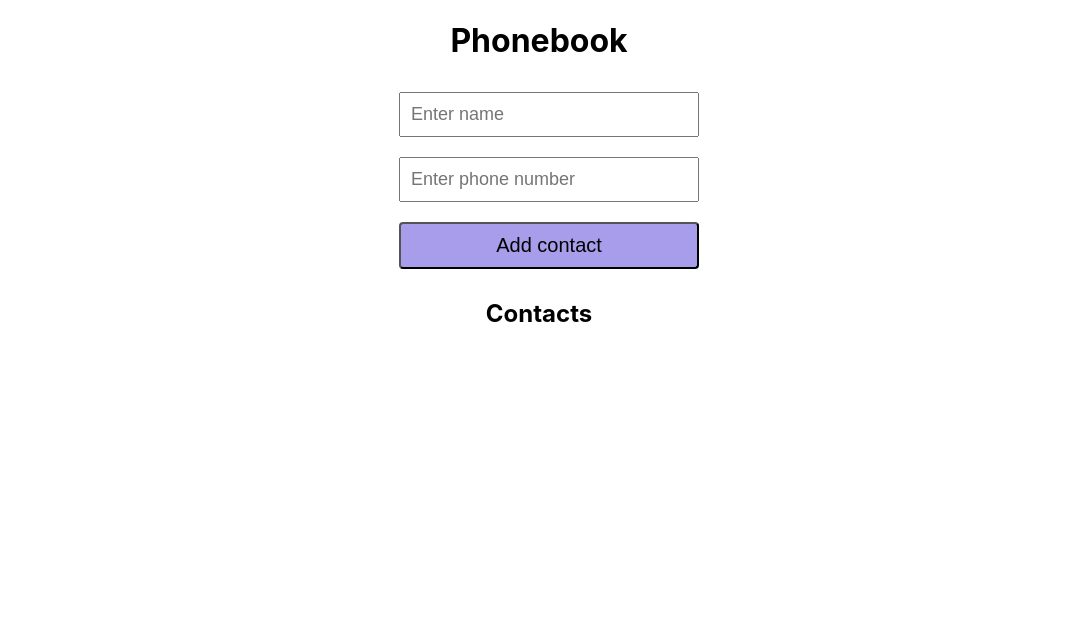
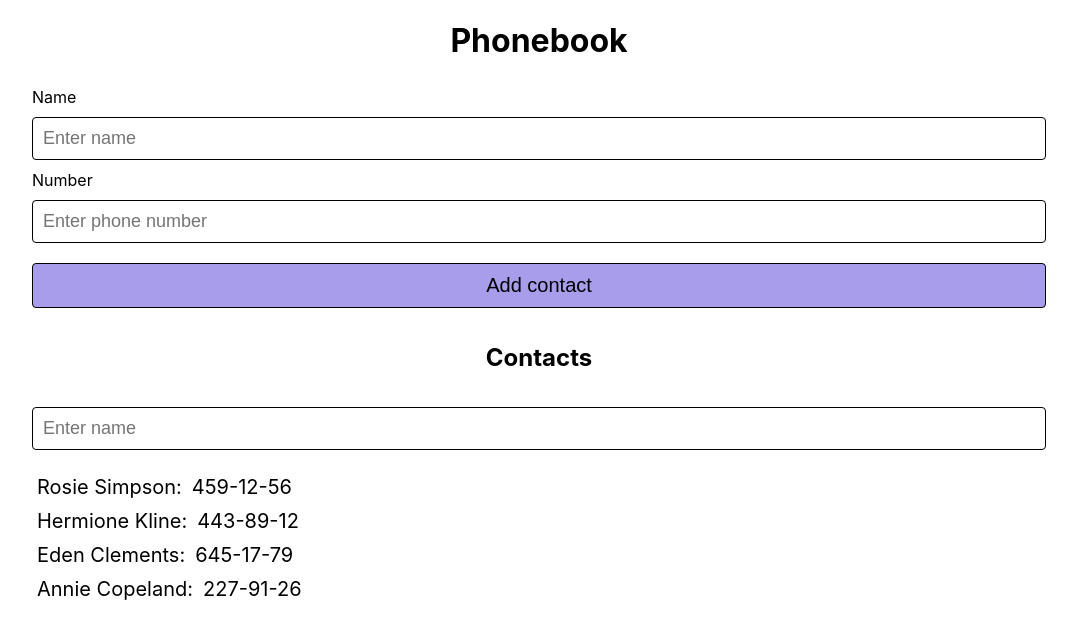
Before and after one commit to YekaterinaPavlenko/goit-react-hw-02-phonebook, a React (Create React App) app: page / in a window 1280 px wide. Shown: the top 638 px of the page, without its empty margins (101-1178 px from the left). Built offline with nearby package versions, Linux system fonts and the light colour scheme.

Commit message:
добавляет все по фильтр

```diff
--- a/src/App.js
+++ b/src/App.js
@@ -1,35 +1,69 @@
 import React, { Component } from "react";
 import "./App.css";
 import ContactForm from "./components/ContactsForm/ContactsForm";
+import ContactList from "./components/ContactList/ContactList";
+import Filter from "./components/Filter/Filter";
 class App extends Component {
   state = {
-    contacts: [],
+    contacts: [
+      { id: "id-1", name: "Rosie Simpson", number: "459-12-56" },
+      { id: "id-2", name: "Hermione Kline", number: "443-89-12" },
+      { id: "id-3", name: "Eden Clements", number: "645-17-79" },
+      { id: "id-4", name: "Annie Copeland", number: "227-91-26" },
+    ],
+    filter: "",
   };
 
   formSubmitHandler = (data) => {
-    const { contacts } = this.state;
-    console.log(data);
-    // console.log(prevState);
-    this.setState((prevState) => {
-      console.log(prevState);
-      return {
-        contacts: prevState.contacts.map((contact) => {
-          console.log(contact);
-          return contact.phone ? contacts : { ...contacts, data };
-        }),
-      };
-    });
+    this.setState((prevState) => ({
+      contacts: [data, ...prevState.contacts],
+    }));
+    // this.setState((prevState) => {
+    //   prevState.contacts.map((contact) => {
+    //     // if (contact.name === data.name) {
+    //     //   return { contacts: [data, ...prevState.contacts] };
+    //     // }
+    //     // return { contacts: prevState.contacts };
+    //     return {
+    //       contacts:
+    //         contact.name === data.name
+    //           ? prevState.contacts
+    //           : [data, ...prevState.contacts],
+    //     };
+    //   });
+    // });
+  };
+
+  // handleCountFeedback = ({ option }) => {
+  //   this.setState((prevState) => {
+  //     return {
+  //       [option.toLowerCase()]: prevState[option] + 1,
+  //     };
+  //   });
+  // };
+  addFilterValue = (e) => {
+    this.setState({ filter: e.currentTarget.value });
+    console.log(this.filter);
+  };
+  getVisibleContacts = () => {
+    const { filter, contacts } = this.state;
+    const normalizedFilter = filter.toLowerCase();
+
+    return contacts.filter((contact) =>
+      contact.name.toLowerCase().includes(normalizedFilter)
+    );
   };
   render() {
-    // const { name, contacts } = this.state;
+    const { filter } = this.state;
+    const visibleContacts = this.getVisibleContacts();
     return (
       <div className="App">
         <h1>Phonebook</h1>
         <ContactForm onSubmit={this.formSubmitHandler} />
 
         <h2>Contacts</h2>
-        {/* <Filter />
-  <ContactList /> */}
+        <Filter value={filter} changeFilter={this.addFilterValue} />
+        <ContactList contacts={visibleContacts} />
       </div>
     );
   }
--- /dev/null
+++ b/src/components/ContactList/ContactItem/ContactItem.js
@@ -0,0 +1,30 @@
+import React from "react";
+import ls from "../ContactList.module.css";
+import PropTypes from "prop-types";
+const ContactItem = ({ contacts }) => {
+  //   console.log(contacts);
+  return contacts.map((contact) => {
+    const { name, number, id } = contact;
+    return (
+      <li key={id} className={ls.item}>
+        <p>{name}:</p>
+        <p>{number}</p>
+      </li>
+    );
+  });
+};
+ContactItem.defaultProps = {
+  name: "",
+  number: "",
+  id: "",
+};
+ContactItem.propTypes = {
+  contacts: PropTypes.arrayOf(
+    PropTypes.shape({
+      name: PropTypes.string.isRequired,
+      number: PropTypes.string.isRequired,
+      id: PropTypes.string.isRequired,
+    })
+  ).isRequired,
+};
+export default ContactItem;
--- a/src/components/ContactList/ContactList.js
+++ b/src/components/ContactList/ContactList.js
@@ -1 +1,19 @@
-// ContactList
+import React, { Component } from "react";
+import ls from "./ContactList.module.css";
+import PropTypes from "prop-types";
+import ContactItem from "./ContactItem/ContactItem";
+class ContactList extends Component {
+  render() {
+    // console.log(this.props);
+    const { contacts } = this.props;
+    return (
+      <ul className={ls.list}>
+        <ContactItem contacts={contacts} />
+      </ul>
+    );
+  }
+}
+ContactList.propTypes = {
+  contacts: PropTypes.arrayOf(PropTypes.shape).isRequired,
+};
+export default ContactList;
--- a/src/components/ContactList/ContactList.module.css
+++ b/src/components/ContactList/ContactList.module.css
@@ -0,0 +1,17 @@
+ul {
+  list-style: disc;
+}
+p {
+  margin: 5px;
+}
+.list {
+  /* display: flex; */
+  width: 80%;
+  margin: auto;
+  padding: 5px;
+  list-style: disc;
+  font-size: 20px;
+}
+.item {
+  display: flex;
+}
--- a/src/components/ContactsForm/ContactForm.module.css
+++ b/src/components/ContactsForm/ContactForm.module.css
@@ -1,21 +1,28 @@
 .form {
-  width: 300px;
-  margin: auto;
   display: flex;
   flex-direction: column;
+  width: 80%;
+  margin: auto;
+  padding: 5px;
 }
+/* .label {
+  padding: 10px;
+} */
 .input {
   width: 100%;
-  margin: 10px;
+  margin: 10px 0;
   padding: 10px;
+  border: solid 1px black;
+  border-radius: 4px;
   font-size: 18px;
 }
 
 .button {
   width: 100%;
-  margin: 10px;
+  margin: 10px 0;
   padding: 10px;
   background-color: rgb(168, 157, 235);
+  border: solid 1px black;
+  border-radius: 4px;
   font-size: 20px;
-  border-radius: 4px;
 }
--- a/src/components/ContactsForm/ContactsForm.js
+++ b/src/components/ContactsForm/ContactsForm.js
@@ -1,5 +1,5 @@
 import React, { Component } from "react";
-import fs from "./ContactForm.module.css";
+import cfs from "./ContactForm.module.css";
 import PropTypes from "prop-types";
 
 import { v4 as uuidv4 } from "uuid";
@@ -7,50 +7,51 @@ import { v4 as uuidv4 } from "uuid";
 class ContactForm extends Component {
   state = {
     name: "",
-    phone: "",
-    phoneId: "",
+    number: "",
   };
 
-  phoneId = uuidv4();
+  // phoneId = uuidv4();
 
   handleChange = (e) => {
     const { name, value } = e.currentTarget;
-    console.log(e.currentTarget.value);
+    // console.log(e.currentTarget.value);
     this.setState({ [name]: value });
   };
   handleSubmit = (e) => {
     e.preventDefault();
-    this.props.onSubmit({ ...this.state, phoneId: this.phoneId });
+    this.props.onSubmit({ id: uuidv4(), ...this.state });
     this.reset();
   };
   reset = () => {
-    this.setState({ name: "", phone: "" });
+    this.setState({ name: "", number: "" });
   };
   render() {
-    const { name, phone } = this.state;
+    const { name, number } = this.state;
     return (
-      <form onSubmit={this.handleSubmit} className={fs.form}>
-        <label>
+      <form onSubmit={this.handleSubmit} className={cfs.form}>
+        <label className={cfs.label}>
+          Name
           <input
             type="text"
-            className={fs.input}
+            className={cfs.input}
             placeholder="Enter name"
             name="name"
             onChange={this.handleChange}
             value={name}
           ></input>
         </label>
-        <label>
+        <label className={cfs.label}>
+          Number
           <input
             type="phone"
-            className={fs.input}
+            className={cfs.input}
             placeholder="Enter phone number"
-            name="phone"
+            name="number"
             onChange={this.handleChange}
-            value={phone}
+            value={number}
           ></input>
         </label>
-        <button type="submit" className={fs.button}>
+        <button type="submit" className={cfs.button}>
           Add contact
         </button>
       </form>
--- a/src/components/Filter/Filter.js
+++ b/src/components/Filter/Filter.js
@@ -0,0 +1,21 @@
+import React from "react";
+import fs from "./Filter.module.css";
+// import PropTypes from "prop-types";
+const Filter = ({ value, changeFilter }) => {
+  console.log(value);
+  return (
+    <div className={fs.box}>
+      <label>
+        <input
+          type="text"
+          className={fs.input}
+          placeholder="Enter name"
+          name="filter"
+          onChange={changeFilter}
+          value={value}
+        ></input>
+      </label>
+    </div>
+  );
+};
+export default Filter;
--- a/src/components/Filter/Filter.module.css
+++ b/src/components/Filter/Filter.module.css
@@ -0,0 +1,14 @@
+.box {
+  width: 80%;
+  margin: auto;
+  padding: 5px;
+}
+
+.input {
+  width: 100%;
+  margin: 10px 0;
+  padding: 10px;
+  border: solid 1px black;
+  border-radius: 4px;
+  font-size: 18px;
+}
```
Also changed, not shown: src/components/ContactList/ContactItem/ContactItem.module.css (added).
